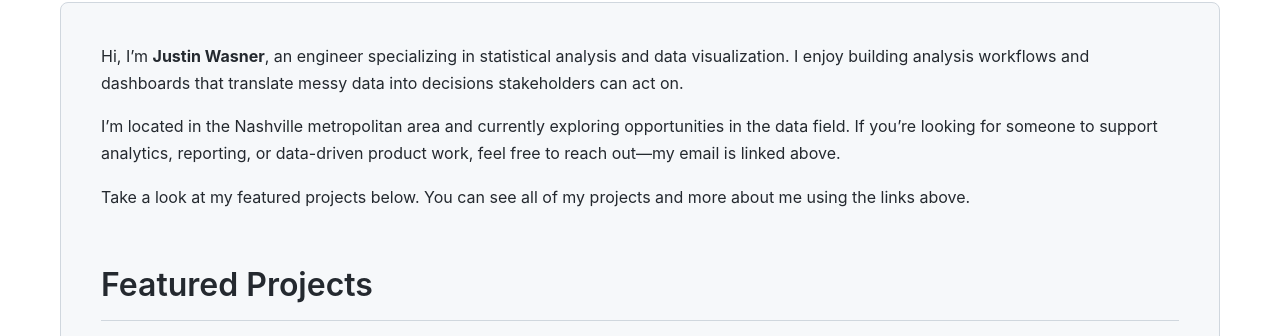
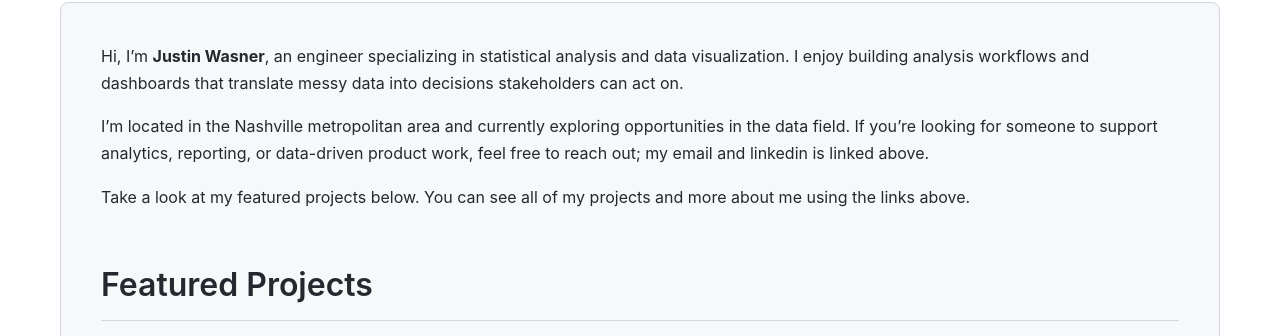
Before and after one commit to jdwasner/jdwasner.github.io, a Jekyll site: the page built from index.md, in a window 1280 px wide and 900 px high. Shown: the part 335-671 px from the top of the window. Built offline with Jekyll 4.4.1, drawn with Linux system fonts in a browser that asks for light colours; some of the changed text lies outside the part shown.

Commit message:
Added Resume for Download

```diff
--- a/index.md
+++ b/index.md
@@ -4,7 +4,7 @@ title: Home
 ---
 Hi, I'm **Justin Wasner**, an engineer specializing in statistical analysis and data visualization. I enjoy building analysis workflows and dashboards that translate messy data into decisions stakeholders can act on.
 
-I'm located in the Nashville metropolitan area and currently exploring opportunities in the data field. If you're looking for someone to support analytics, reporting, or data-driven product work, feel free to reach out—my email is linked above.
+I'm located in the Nashville metropolitan area and currently exploring opportunities in the data field. If you're looking for someone to support analytics, reporting, or data-driven product work, feel free to reach out; my email and linkedin is linked above.
 
 Take a look at my featured projects below. You can see all of my projects and more about me using the links above.
 
@@ -57,7 +55,7 @@ You can learn more about me here: [About](/about.md)
 ## Download Resume
 
 <div class="resume-section">
-  <a href="/assets/resume/resume.pdf" class="btn-resume" download>
+  <a href="/assets/resume/JustinWasnerResumeRev17.DS_260108.pdf" class="btn-resume" download>
     📄 Download My Resume
   </a>
 </div>
```
Also changed, not shown: other parts of index.md (+0 -2 lines), 1 other file.
